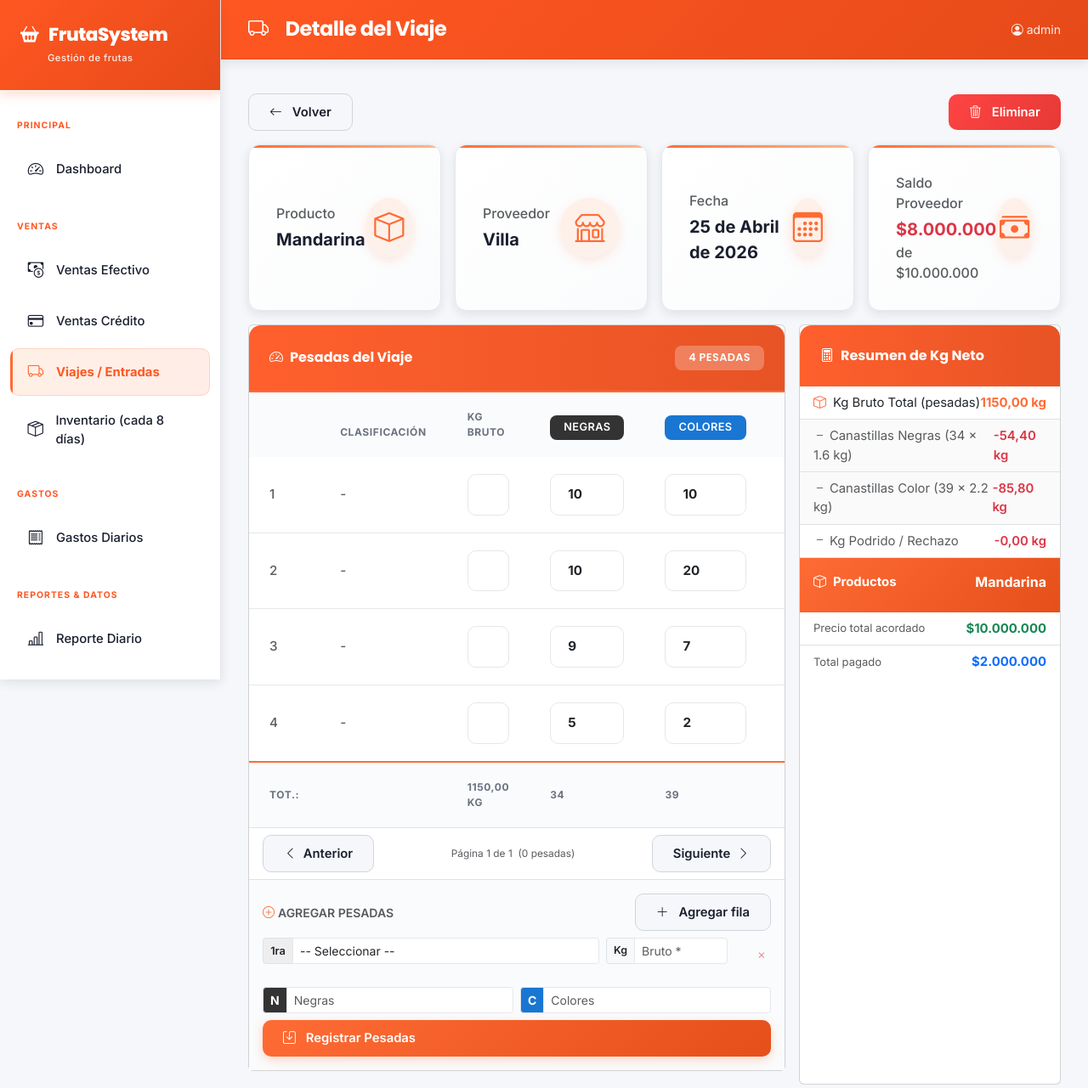
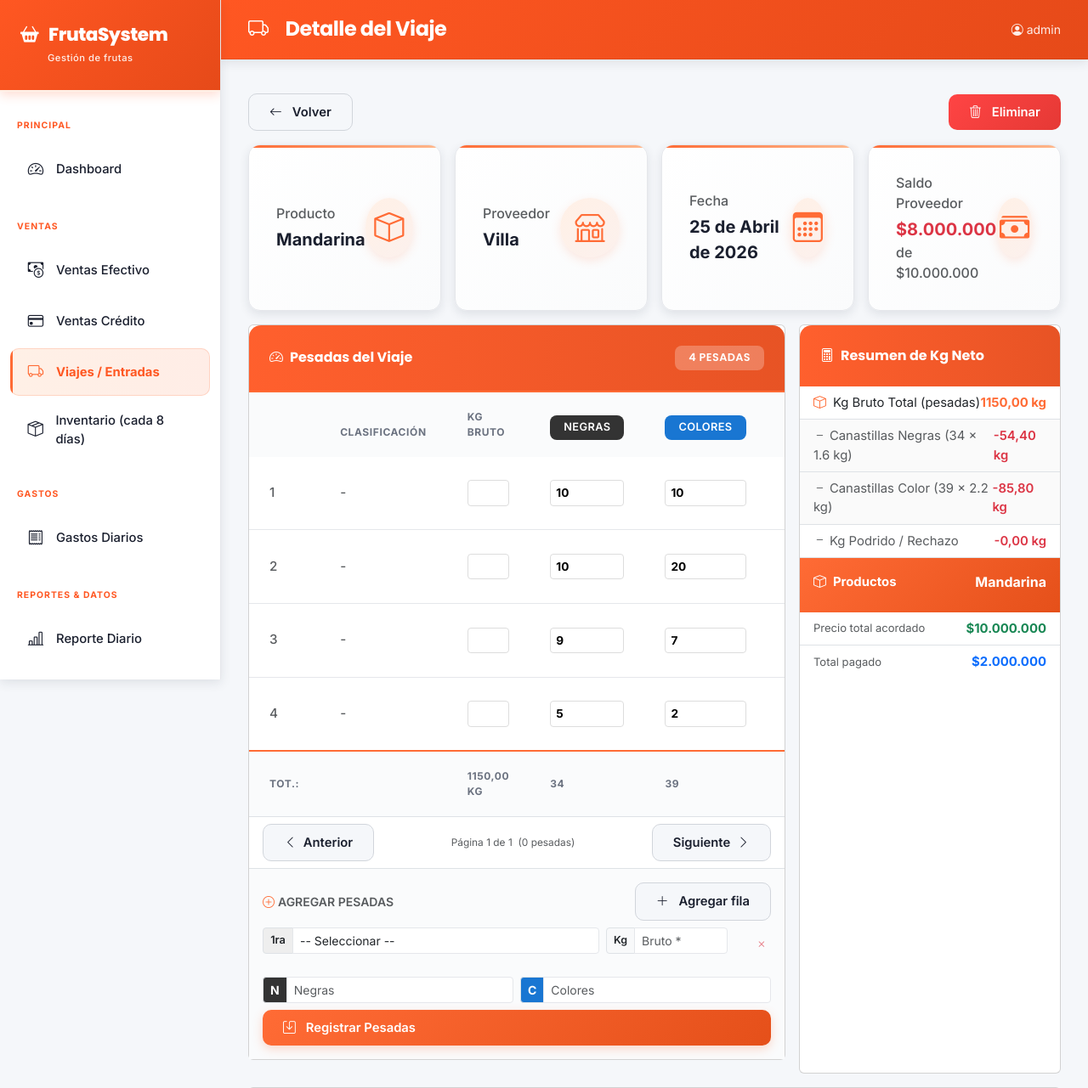
Before and after one commit to JuanSebastianClavijoTapias/comercializadora, a Django app: page /viajes/29/ in a window 1280 px wide. Shown: the top 1281 px of the page at 85% size. Run offline with Django 5.2, Linux system fonts and the light colour scheme; a user stored in the database is signed in; data comes from the database, SQL or seed files in the repository; tables that the repository leaves empty hold one stand-in row (values such as "Sample post"); parts of the project's set-up code (start-up, migrations or seed data) failed here and were passed over; some libraries are stand-ins or nearby versions.

Commit message:
fix: inputs editables sin form-control, estiloinline directo para que se vean

```diff
--- a/core/templates/core/viajes/viaje_detail.html
+++ b/core/templates/core/viajes/viaje_detail.html
@@ -94,9 +94,9 @@
                     <span class="text-muted">-</span>
                   {% endif %}
                 </td>
-                <td style="min-width:85px;"><input type="number" min="0" step="0.01" class="form-control form-control-sm editable-pesada fw-semibold" data-field="kg_bruto" value="{{ p.kg_bruto|floatformat:2 }}" style="width:100%;color:#E65100;"></td>
-                <td style="min-width:55px;"><input type="number" min="0" class="form-control form-control-sm editable-pesada fw-bold" data-field="num_canastillas_negras" value="{{ p.num_canastillas_negras|default:0 }}" style="width:100%;"></td>
-                <td style="min-width:55px;"><input type="number" min="0" class="form-control form-control-sm editable-pesada fw-bold" data-field="num_canastillas_colores" value="{{ p.num_canastillas_colores|default:0 }}" style="width:100%;"></td>
+                <td style="min-width:85px;"><input type="number" min="0" step="0.01" class="editable-pesada fw-semibold" data-field="kg_bruto" value="{{ p.kg_bruto|floatformat:2 }}" style="width:100%;border:1px solid #ddd;border-radius:4px;padding:4px 6px;font-size:0.85rem;color:#E65100;"></td>
+                <td style="min-width:55px;"><input type="number" min="0" class="editable-pesada fw-bold" data-field="num_canastillas_negras" value="{{ p.num_canastillas_negras|default:0 }}" style="width:100%;border:1px solid #ddd;border-radius:4px;padding:4px 6px;font-size:0.85rem;"></td>
+                <td style="min-width:55px;"><input type="number" min="0" class="editable-pesada fw-bold" data-field="num_canastillas_colores" value="{{ p.num_canastillas_colores|default:0 }}" style="width:100%;border:1px solid #ddd;border-radius:4px;padding:4px 6px;font-size:0.85rem;"></td>
                 <td class="text-danger fw-semibold">
                   {% if p.kg_podridos or p.desecho_kg %}
                     -{{ p.kg_podridos|default:0|add:p.desecho_kg|floatformat:2 }} kg
```
